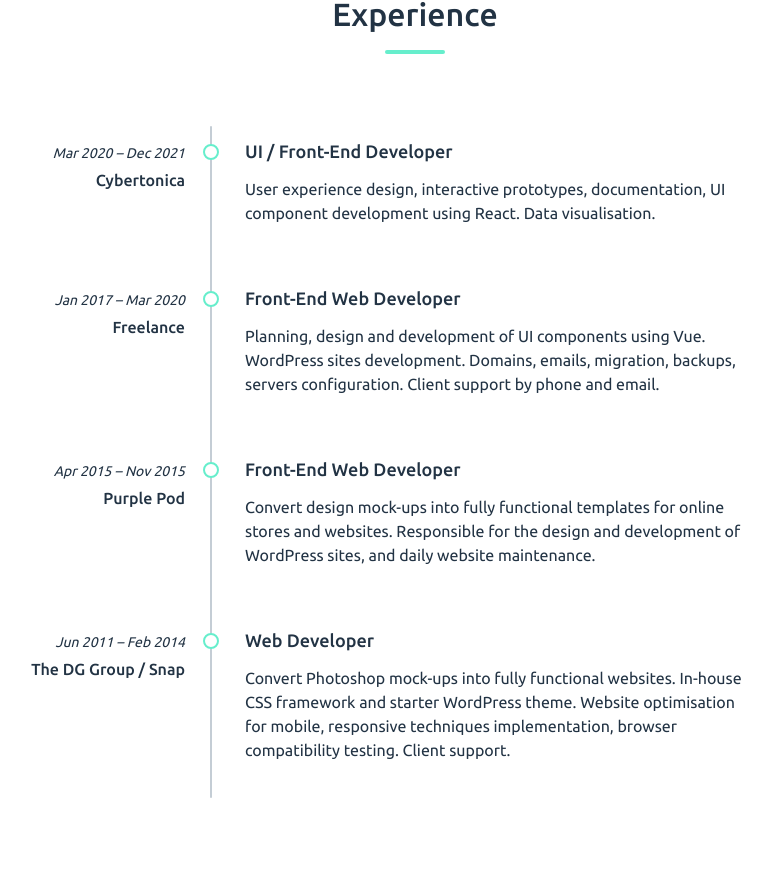
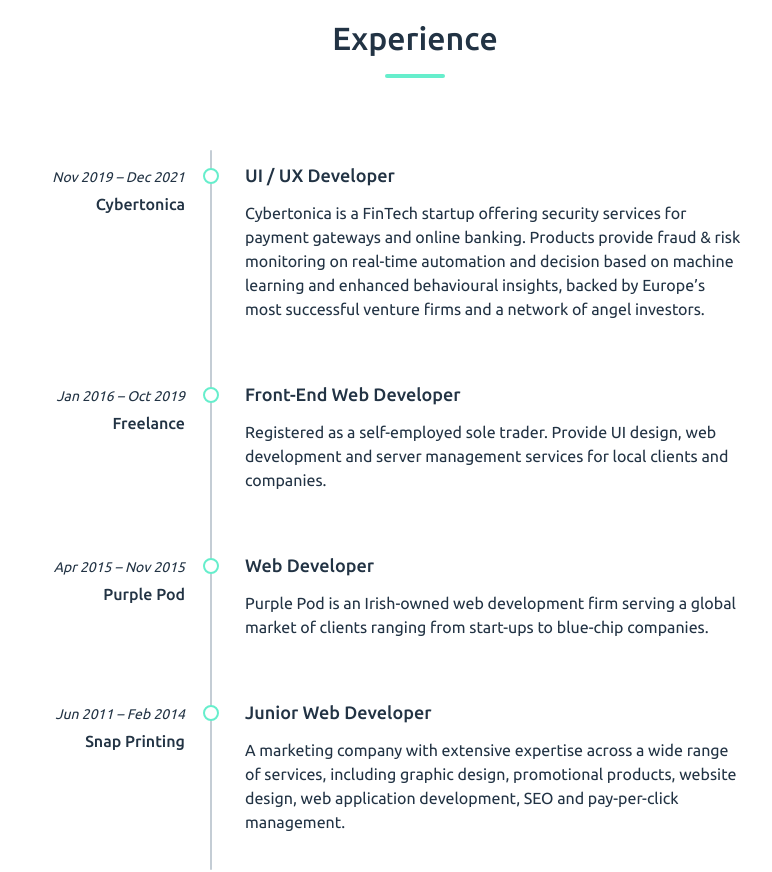
Before and after one commit to dzvilius/vilius-website, a Nuxt app: page / in a window 1280 px wide. Shown: the part 1724-2596 px from the top of the page, without its empty margins (225-997 px from the left). Built offline with nearby package versions, Linux system fonts and the light colour scheme.

Commit message:
2023 CV update

```diff
--- a/components/About.vue
+++ b/components/About.vue
@@ -18,7 +18,7 @@
           tools, and best practices.
         </p>
         <p>
-          Open-minded, analytical, logical, able to grasp difficult concepts and
+          Open-minded, analytical, logical, able to grasp complex concepts and
           good at troubleshooting.
         </p>
       </div>
@@ -27,9 +27,7 @@
           <div class="content">
             <h3 class="AboutSection__Subtitle">Skills</h3>
             <p>
-              Problem Solving, Communication
-              <br />Website Development, SEO <br />Prototyping, UI Design
-              <br />Responsive Web Design
+              UX, Planning, Research, Information Architecture, Communication, Troubleshooting, Vector Graphics, Wireframes, Prototypes, Responsive UI Design, Web App Development, Data Visualisation, SEO, Attention to Detail, Multilingual, Remote Work
             </p>
           </div>
         </div>
@@ -37,10 +35,7 @@
           <div class="content">
             <h3 class="AboutSection__Subtitle">Tech</h3>
             <p>
-              HTML, CSS, JavaScript, React, Vue.js
-              <br />
-              Bootstrap, Bulma, SCSS <br />Linux, CLI, Git, npm, Webpack
-              <br />WordPress, DigitalOcean, Netlify, Cloudways
+              React, JS, CSS & Sass, HTML5, APIs, NextJS, Git, CLI, Bootstrap, MUI, Bulma, VS Code, NVM, Node, npm, iTerm, Cloudflare, Postman Balsamiq, Figma, Sketch, Adobe, JIRA, Trello, Confluence, GApps, MacOS, Linux, WordPress
             </p>
           </div>
         </div>
--- a/components/Experience.vue
+++ b/components/Experience.vue
@@ -9,26 +9,29 @@
         <div class="Experience__Item">
           <div class="Experience__Meta">
             <div class="Experience__Indicator"></div>
-            <span>Mar 2020 – Dec 2021</span>
+            <span>Nov 2019 – Dec 2021</span>
             <div class="Experience__JobTitle">Cybertonica</div>
           </div>
-          <h2 class="Experience__Title">UI / Front-End Developer</h2>
+          <h2 class="Experience__Title">UI / UX Developer</h2>
           <p class="Experience__Info">
-            User experience design, interactive prototypes, documentation, UI
-            component development using React. Data visualisation.
+            Cybertonica is a FinTech startup offering security services for
+            payment gateways and online banking. Products provide fraud & risk
+            monitoring on real-time automation and decision based on machine
+            learning and enhanced behavioural insights, backed by Europe’s most
+            successful venture firms and a network of angel investors.
           </p>
         </div>
         <div class="Experience__Item">
           <div class="Experience__Meta">
             <div class="Experience__Indicator"></div>
-            <span>Jan 2017 – Mar 2020</span>
+            <span>Jan 2016 – Oct 2019</span>
             <div class="Experience__JobTitle">Freelance</div>
           </div>
           <h2 class="Experience__Title">Front-End Web Developer</h2>
           <p class="Experience__Info">
-            Planning, design and development of UI components using Vue.
-            WordPress sites development. Domains, emails, migration, backups,
-            servers configuration. Client support by phone and email.
+            Registered as a self-employed sole trader. Provide UI design, web
+            development and server management services for local clients and
+            companies.
           </p>
         </div>
         <div class="Experience__Item">
@@ -37,25 +40,24 @@
             <span>Apr 2015 – Nov 2015</span>
             <div class="Experience__JobTitle">Purple Pod</div>
           </div>
-          <h2 class="Experience__Title">Front-End Web Developer</h2>
+          <h2 class="Experience__Title">Web Developer</h2>
           <p class="Experience__Info">
-            Convert design mock-ups into fully functional templates for online
-            stores and websites. Responsible for the design and development of
-            WordPress sites, and daily website maintenance.
+            Purple Pod is an Irish-owned web development firm serving a global
+            market of clients ranging from start-ups to blue-chip companies.
           </p>
         </div>
         <div class="Experience__Item">
           <div class="Experience__Meta">
             <div class="Experience__Indicator"></div>
             <span>Jun 2011 – Feb 2014</span>
-            <div class="Experience__JobTitle">The DG Group / Snap</div>
+            <div class="Experience__JobTitle">Snap Printing</div>
           </div>
-          <h2 class="Experience__Title">Web Developer</h2>
+          <h2 class="Experience__Title">Junior Web Developer</h2>
           <p class="Experience__Info">
-            Convert Photoshop mock-ups into fully functional websites. In-house
-            CSS framework and starter WordPress theme. Website optimisation for
-            mobile, responsive techniques implementation, browser compatibility
-            testing. Client support.
+            A marketing company with extensive expertise across a wide range of
+            services, including graphic design, promotional products, website
+            design, web application development, SEO and pay-per-click
+            management.
           </p>
         </div>
         <div class="Experience__Line"></div>
```
Also changed, not shown: 1 other file (tests, documents, lock files or other folders).
